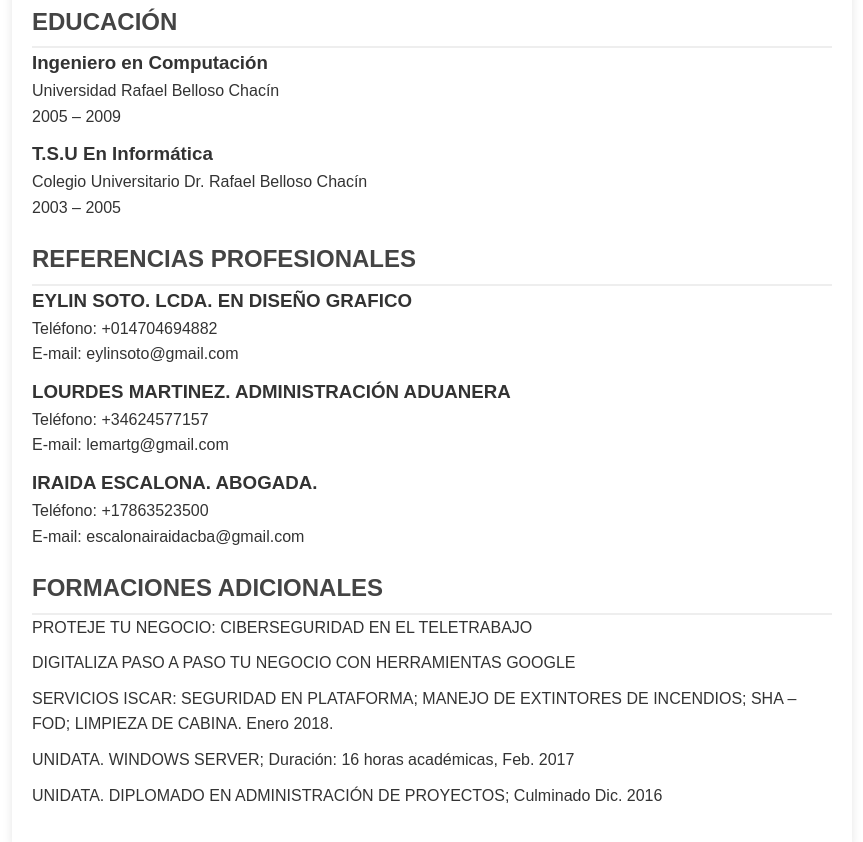
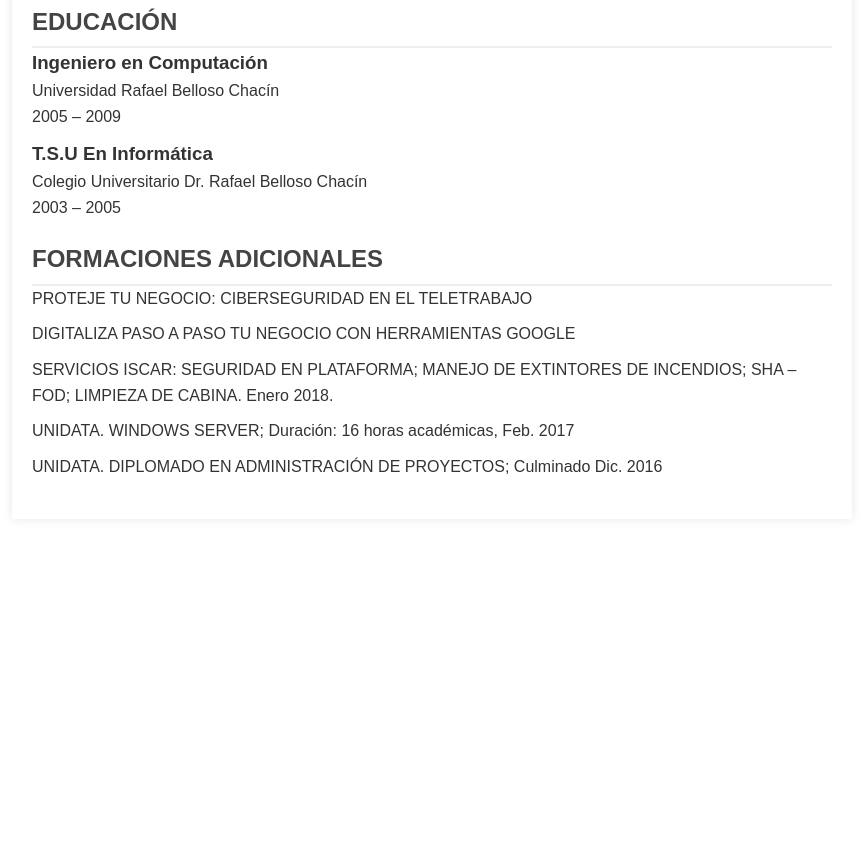
Before and after one commit to angelasalas3007/P1_CurriculumAMSC, a plain HTML site: page P1_CURRICULUM_AMSCV2/index.html in a window 1280 px wide. Shown: the part 2298-3140 px from the top of the page, without its empty margins (208-1071 px from the left). After the commit the page ends 2837 px from the top, so only its background shows below. Drawn offline with Linux system fonts and the light colour scheme.

Commit message:
Update index.html

```diff
--- a/P1_CURRICULUM_AMSCV2/index.html
+++ b/P1_CURRICULUM_AMSCV2/index.html
@@ -106,28 +106,28 @@
                 </li>
             </ul>
         </section>
-
+        <!--
         <section class="info-tecnica">
             <h2>REFERENCIAS PROFESIONALES</h2>
             <ul>
                 <li>
                     <h3>EYLIN SOTO. LCDA. EN DISEÑO GRAFICO</h3>
-                    <p>Teléfono: +014704694882</p>
-                    <p>E-mail: eylinsoto@gmail.com</p>
+                    <p>Teléfono: +XXXXX</p>
+                    <p>E-mail: XXXXXXX@gmail.com</p>
                 </li>
                 <li>
                     <h3>LOURDES MARTINEZ. ADMINISTRACIÓN ADUANERA</h3>
-                    <p>Teléfono: +34624577157</p>
-                    <p>E-mail: lemartg@gmail.com</p>
+                    <p>Teléfono: +XXXXXXX</p>
+                    <p>E-mail: XXXXXXg@gmail.com</p>
                 </li>
                 <li>
                     <h3>IRAIDA ESCALONA. ABOGADA.</h3>
-                    <p>Teléfono: +17863523500</p>
+                    <p>Teléfono: +XXXXXXX/p>
                     <p>E-mail: escalonairaidacba@gmail.com</p>
                 </li>
             </ul>
         </section>
-
+         -->
         <section class="info-tecnica">
             <h2>FORMACIONES ADICIONALES</h2>
             <ul>
```
